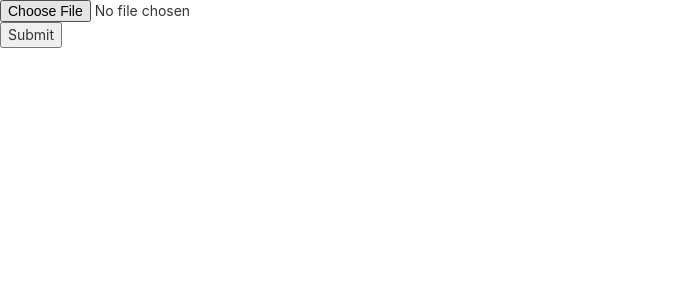
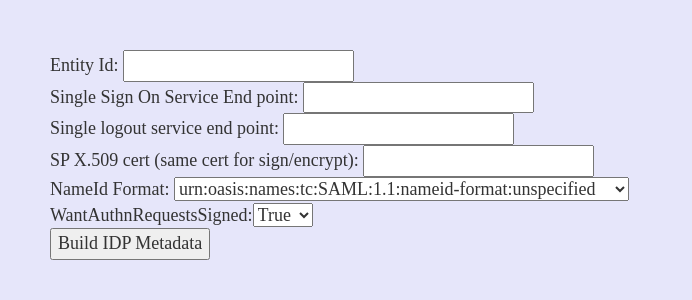
Before and after one commit to sairam1318/samltest, a React (Create React App) app: page /build-metadata in a window 1280 px wide. Shown: the top 300 px of the page, without its empty margins (0-692 px from the left). Built offline with nearby package versions, Linux system fonts and the light colour scheme.

Commit message:
Updated react python

```diff
--- a/package.json
+++ b/package.json
@@ -10,6 +10,7 @@
     "axios": "^0.21.1",
     "react": "^17.0.2",
     "react-dom": "^17.0.2",
+    "react-router-dom": "^5.2.0",
     "react-scripts": "4.0.3",
     "web-vitals": "^1.0.1"
   },
--- a/public/index.html
+++ b/public/index.html
@@ -22,7 +22,6 @@
       manifest.json provides metadata used when your web app is installed on a
       user's mobile device or desktop. See https://developers.google.com/web/fundamentals/web-app-manifest/
     -->
-    <link rel="manifest" href="%PUBLIC_URL%/manifest.json" />
     <!--
       Notice the use of %PUBLIC_URL% in the tags above.
       It will be replaced with the URL of the `public` folder during the build.
@@ -32,7 +31,7 @@
       work correctly both with client-side routing and a non-root public URL.
       Learn how to configure a non-root public URL by running `npm run build`.
     -->
-    <title>React App</title>
+    <title>SAML XML PARSER</title>
   </head>
   <body>
     <noscript>You need to enable JavaScript to run this app.</noscript>
--- a/src/App.css
+++ b/src/App.css
@@ -1,13 +1,33 @@
-.certificate {
+/* .certificate {
     width: 550px;
-    height: 500px;
+    height: 850px;
     padding: 50px;
     align-items: center;
     position: initial;
-}
+    white-space: normal;
+    padding: 10px;
+} */
 
 .signon {
     align-items: inherit;
     position: relative;
-    white-space: nowrap;
+    white-space: normal;
 }
+
+body {
+    position: relative;
+    padding: 50px;
+    background: lavender;
+    height: fit-content;
+    font-family: cursive;
+    font-size: large;
+    gap: inherit;
+}
+.metadata {
+    display: block;
+}
+
+.url{
+    width: 1000px;
+    height: 50px;
+}
--- a/src/App.js
+++ b/src/App.js
@@ -1,67 +1,24 @@
-import { render } from '@testing-library/react';
-import { useEffect, useState } from 'react';
-import './App.css';
-
+import XmlParser from './components/XmlParser';
+import { BrowserRouter as Router, Route, Switch} from 'react-router-dom'
+import Home from './components/Home';
+import BuildMetadata from './components/BuildMetadata';
 function App() {
-
-    const [resp, setResp] = useState({
-        "entityID": null,
-        "certificate" : null,
-        "acsUrls": null,
-        "singleLogoutService": null,
-        "singleSignonService": null
-    });
-    const [data, setData] = useState();
-    useEffect( ()=> {
-      console.log(resp)
-    }, [resp])
-
-    const handleSubmission = async (e) => {
-      await fetch('http://127.0.0.1:5000/api', {
-        method: 'POST',
-        mode: 'cors',
-        body: data,
-      })
-      .then(res => res.json())
-      .then(json => setResp({
-        "entityID": json.entityId,
-        "certificates" : json.certificate,
-        "acsUrls": json.acsUrls,
-        "singleLogoutService": json.singleLogoutService,
-        "singleSignonService": json.singleSignonService
-      }))
-
-    }
-    const changeHandler = (e) => {
-      let file = e.target.files[0];
-      let reader = new FileReader();
-      reader.readAsText(file)
-      reader.onload = (e) => {
-        setData(e.target.result);
-      }
-    }
-
     return (
-    <div className="App">
-      <input type="file" name="file" onChange={(e)=>{changeHandler(e)}} accept="xml"  />
-      <div>
-          <button onClick={(e)=>{handleSubmission(e)}}>Submit</button>
-      </div>
-      <div>{resp.entityID != null ? <div>Entity ID: <p><b>{resp.entityID}</b></p></div>: null }</div>
-      <div>{resp.singleLogoutService != null ? resp.singleLogoutService.map((url)=>{
-        return <p>Single Logout Url: <b>{url.Url}</b> Single logout Binding : <b>{url.Binding}</b></p>
-      }): null}</div>
-      <div>{resp.acsUrls != null ? resp.acsUrls.map(acsUrl => {
-        return <p>Acs url: <b>{acsUrl.url}</b> Acs url binding: <b>{acsUrl.binding}</b></p>
-      }): null}</div>
-      <div className="signon"> {resp.singleSignonService != null ? resp.singleSignonService.map((signon)=>{
-        return <p><b>Single sign on url:</b>  {signon.url}<br/> <b>Binding: </b>{signon.binding} </p>
-      }): null} </div>
-      <div className="certificate">{resp.certificates != null ? resp.certificates.map((cert) => {
-        return <p><b>Certificate:</b> <br/> {cert.content}</p>
-      }): null}</div>
-
-    </div>
+      <Router>
+        <div className="App">
+          <Switch>
+            <Route path="/parse-xml" exact>
+              <XmlParser/>
+            </Route>
+            <Route path="/build-metadata" exact>
+              <BuildMetadata/>
+            </Route>
+            <Route path="/" exact>
+              <Home/>
+            </Route>
+          </Switch>
+        </div>
+    </Router>
   );
 }
 
--- /dev/null
+++ b/src/components/BuildMetadata.js
@@ -0,0 +1,82 @@
+import { useState } from "react";
+
+const BuildMetadata = ()=> {
+    const [xml, setXml] = useState("");
+    let [entityID, setEntityId] = useState("");
+    let [signOnService, setSignOnService] = useState("")
+    let [logoutService, setLogoutService] = useState("")
+    let [certificate, setCertificate] = useState("")
+    let [nameId, setNameId] = useState("")
+    let [authnRequestNeeded, setAuthnRequestNeeded] = useState()
+
+    const handleEntityId = (e)=> {
+        setEntityId(e.target.value)
+    }
+    const handleSignOn = (e)=> {
+        setSignOnService(e.target.value)
+    }
+    const handleLogout = (e)=> {
+        setLogoutService(e.target.value)
+    }
+    const handleCert = (e)=> {
+        setCertificate(e.target.value)
+    }
+    const handleNameId = (e)=> {
+        setNameId(e.target.value)
+    }
+    const handleAuthn = (e)=> {
+        setAuthnRequestNeeded(e.target.value)
+    }
+    const generateMetadata =()=>{
+        let metadata = {
+            "entityId": entityID,
+            "signOnService": signOnService,
+            "logoutService": logoutService,
+            "certificate": certificate,
+            "nameId": nameId,
+            "authnRequesteNeeded": authnRequestNeeded
+        }
+        console.log(metadata)
+        formataDataToXml(metadata);
+    }
+    const formataDataToXml = (metadata)=> {
+        let xml = `<md:EntityDescriptor xmlns:md="urn:oasis:names:tc:SAML:2.0:metadata" entityID="${metadata.entityId}">
+        <md:IDPSSODescriptor WantAuthnRequestsSigned="${metadata.authnRequestNeeded}" protocolSupportEnumeration="urn:oasis:names:tc:SAML:2.0:protocol">
+        <md:KeyDescriptor use="signing">
+        <ds:KeyInfo xmlns:ds="http://www.w3.org/2000/09/xmldsig#"><ds:X509Data>
+        <ds:X509Certificate>${metadata.certificate}</ds:X509Certificate>
+        </ds:X509Data>
+        </ds:KeyInfo>
+        </md:KeyDescriptor>
+        <md:NameIDFormat>${metadata.nameId}</md:NameIDFormat>
+        <md:SingleSignOnService Binding="urn:oasis:names:tc:SAML:2.0:bindings:HTTP-Redirect" Location="${metadata.signOnService}"/>
+        </md:IDPSSODescriptor>
+        </md:EntityDescriptor>`
+        setXml(xml);
+    }
+    return (<div>
+        Entity Id: <input onChange={(e)=>{handleEntityId(e)}}></input>
+        <br/>Single Sign On Service End point: <input onChange={(e)=>{handleSignOn(e)}}></input>
+        <br/>Single logout service end point: <input onChange={(e)=>{handleLogout(e)}}></input>
+        <br/>SP X.509 cert (same cert for sign/encrypt): <input onChange={(e)=>{handleCert(e)}}></input>
+        <br/>NameId Format: <select onChange={(e)=>{handleNameId(e)}}>
+            <option>urn:oasis:names:tc:SAML:1.1:nameid-format:unspecified</option>
+            <option>urn:oasis:names:tc:SAML:1.1:nameid-format:emailAddress</option>
+            <option>urn:oasis:names:tc:SAML:1.1:nameid-format:entity</option>
+            <option>urn:oasis:names:tc:SAML:1.1:nameid-format:transient</option>
+            <option>urn:oasis:names:tc:SAML:1.1:nameid-format:persistent</option>
+            <option>urn:oasis:names:tc:SAML:1.1:nameid-format:encrypted</option>
+        </select>
+        <br/>WantAuthnRequestsSigned:
+        <select onChange={(e)=>{handleAuthn(e)}}>
+            <option>True</option>
+            <option>False</option>
+        </select>
+        <br></br>
+        <button onClick={generateMetadata}>Build IDP Metadata</button>
+        <div>
+            {xml != null ? <p>{xml}</p> : null}
+        </div>
+    </div>)
+}
+export default BuildMetadata
--- /dev/null
+++ b/src/components/CertificateWithHeader.js
@@ -0,0 +1,5 @@
+
+const CertificateWithHeader = ()=> {
+
+}
+export default CertificateWithHeader
--- /dev/null
+++ b/src/components/Home.js
@@ -0,0 +1,4 @@
+const Home = ()=> {
+    return <h1>Home</h1>
+}
+export default Home
--- /dev/null
+++ b/src/components/XmlParser.js
@@ -0,0 +1,72 @@
+import { useEffect, useState } from 'react';
+import '../App.css'
+const XmlParser = ()=> {
+    const [resp, setResp] = useState({
+        "entityID": null,
+        "certificate" : null,
+        "acsUrls": null,
+        "singleLogoutService": null,
+        "singleSignonService": null
+    });
+    const [data, setData] = useState();
+    useEffect( ()=> {
+      console.log(resp);
+    }, [resp])
+
+    const handleSubmission = async (e) => {
+      await fetch('http://127.0.0.1:5000/api', {
+        method: 'POST',
+        mode: 'cors',
+        body: data,
+      })
+      .then(res => res.json())
+      .then(json => setResp({
+        "entityID": json.entityId,
+        "certificates" : json.certificate,
+        "acsUrls": json.acsUrls,
+        "singleLogoutService": json.singleLogoutService,
+        "singleSignonService": json.singleSignonService
+      }))
+
+    }
+    const handleUrl = (e)=> {
+      console.log(e.target.value);
+      setData(e.target.value);
+    }
+    const changeHandler = (e) => {
+      let file = e.target.files[0];
+      let reader = new FileReader();
+      reader.readAsText(file)
+      reader.onload = (e) => {
+        setData(e.target.result);
+      }
+    }
+
+
+    return <>
+    <input type="file" name="file" onChange={(e)=>{changeHandler(e)}} accept="xml"  />
+      <br/>
+      <p> (OR) PASTE URL HERE: <input className="url" onChange={(e)=>{handleUrl(e)}}></input></p>
+      <div>
+          <button onClick={(e)=>{handleSubmission(e)}}>Submit</button>
+      </div>
+      <br/>
+      <div className="metadata">
+        <div>{resp.entityID != null ? <div><b><u>Entity ID:</u></b> {resp.entityID}</div>: null }</div>
+        <div>{resp.singleLogoutService != null ? resp.singleLogoutService.map((url)=>{
+          return <p key={url.index}><b><u>Single Logout Url:</u></b> {url.Url} <br/> <b><u>Single logout Binding:</u></b> {url.Binding}</p>
+        }): null}</div>
+        <div>{resp.acsUrls != null ? resp.acsUrls.map(acsUrl => {
+          return <p key={acsUrl.index}><b><u>Acs url: </u></b>{acsUrl.url}<br/> <b><u> Acs url binding: </u></b>{acsUrl.binding}</p>
+        }): null}</div>
+        <div className="signon"> {resp.singleSignonService != null ? resp.singleSignonService.map((signon)=>{
+          return <p key={signon.index}><b><u>Single sign on url: </u></b>  {signon.url}<br/> <b><u>Single sign on Binding: </u></b>{signon.binding} </p>
+        }): null} </div>
+      </div>
+      <div className="certificate">{resp.certificates != null ? resp.certificates.map((cert) => {
+        return <p key={cert.index}><b><u>Certificate: </u></b> <br/> {cert.content}</p>
+      }): null}</div>
+
+    </>
+}
+export default XmlParser;
```
Also changed, not shown: src/components/Api.js (deleted, +0 -14 lines), 2 other files (tests, documents, lock files or other folders).
